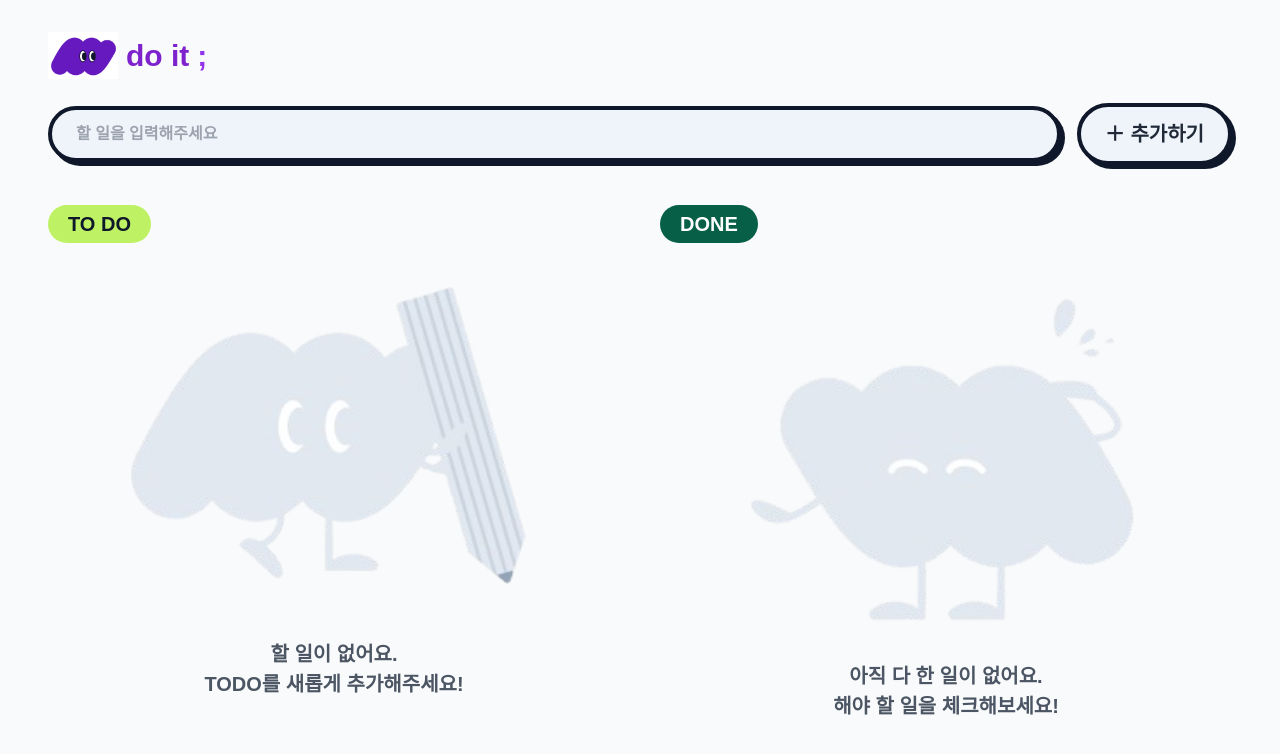
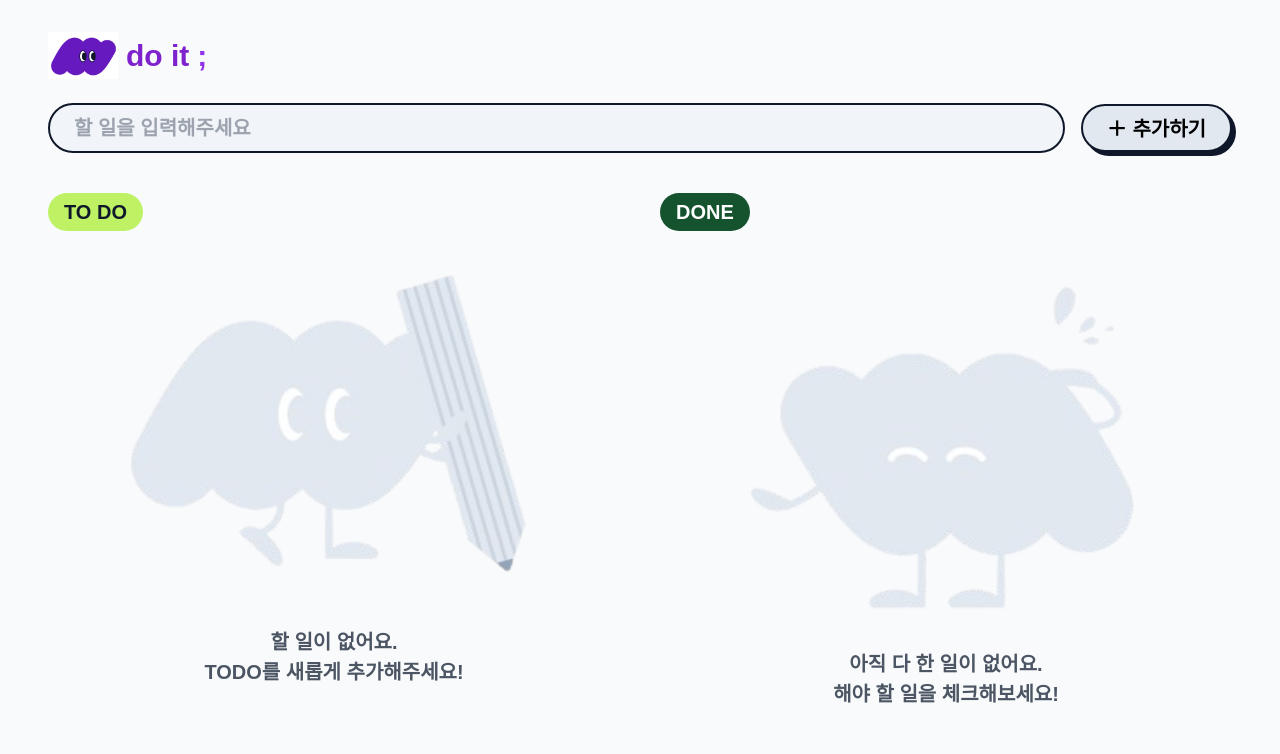
Before and after one commit to Suno7526/Codeit_TodoList, a Next.js app: page / in a window 1280 px wide. Shown: the top 754 px of the page. Built offline with nearby package versions, Linux system fonts and the light colour scheme.

Commit message:
환경에 따라 css 변동 적용

```diff
--- a/src/pages/index.tsx
+++ b/src/pages/index.tsx
@@ -54,25 +54,30 @@ export default function Home() {
     <div className={styles.container}>
       <Header />
 
-      <div className={styles.inputGroup}>
+      <div className="flex flex-row gap-4 mb-10 items-center justify-between md:justify-center">
         <input
           value={input}
           onChange={(e) => setInput(e.target.value)}
           placeholder="할 일을 입력해주세요"
-          className={styles.input}
+          className="flex-1 bg-[#f1f5f9] border-2 border-[#0f172a] rounded-full px-6 py-2 text-gray-800 focus:outline-none"
         />
         <button
           onClick={addTodo}
-          className={styles.addButton}
+          className={`w-12 h-12 md:w-auto md:px-6 py-2 rounded-full border-2 border-[#0f172a] font-semibold shadow-[4px_4px_0_rgba(15,23,42,1)] transition
+            ${input.trim() ? 'bg-violet-600 text-white hover:bg-violet-500' : 'bg-slate-200 text-black cursor-not-allowed'}`}
+          disabled={!input.trim()}
         >
-          ＋ 추가하기
+          <span className="block md:hidden">＋</span>
+          <span className="hidden md:block">＋ 추가하기</span>
         </button>
       </div>
 
-      <div className={styles.todoSections}>
+
+
+      <div className="grid gap-10 w-full mx-auto grid-cols-1 md:grid-cols-1 lg:grid-cols-2">
         <section>
-          <h2 className={styles.todoHeader}>TO DO</h2>
-          <ul className={styles.ul}>
+          <h2 className="bg-lime-300 text-[#0f172a] py-1 px-4 rounded-full font-bold inline-block mb-6">TO DO</h2>
+          <ul className="flex flex-col gap-4">
             {todos.length === 0 ? (
               <div className="flex flex-col items-center gap-2">
                 <Image src="/use.png" alt="use" width={500} height={500} />
@@ -93,8 +98,8 @@ export default function Home() {
         </section>
 
         <section>
-          <h2 className={styles.doneHeader}>DONE</h2>
-          <ul className={styles.ul}>
+          <h2 className="bg-green-900 text-white py-1 px-4 rounded-full font-bold inline-block mb-6">DONE</h2>
+           <ul className="flex flex-col gap-4">
             {doneTodos.length === 0 ? (
               <div className="flex flex-col items-center gap-2">
                 <Image src="/notUse.png" alt="not use" width={500} height={500} />
--- a/src/pages/items.tsx
+++ b/src/pages/items.tsx
@@ -138,38 +138,26 @@ export default function ItemDetail() {
           </div>
         </div>
 
-        <div className="flex flex-col md:flex-row gap-6 mt-8 w-full">
-          <div className="w-full md:w-[40%] h-[25rem] relative flex items-center justify-center bg-[#f8fafc] border-2 border-dashed border-[#d1d5db] rounded-2xl overflow-hidden">
+        <div className="flex flex-col lg:flex-row gap-6 mt-8 w-full">
+          <div className="w-full lg:w-[40%] h-[25rem] flex items-center justify-center bg-[#f8fafc] border-2 border-dashed border-[#d1d5db] rounded-2xl relative">
               {image ? (
                 <>
                   <img src={image} alt="첨부 이미지" className="w-full h-full object-cover" />
                   <label className="absolute bottom-2 right-2 w-10 h-10 flex items-center justify-center bg-white border border-gray-400 rounded-full text-xl cursor-pointer shadow">
-                  <Image src="/editButton.png" alt="use" width={70} height={70} />
-                  <input
-                    type="file"
-                    accept="image/*"
-                    onChange={handleImageChange}
-                    className="hidden"
-                  />
+                    <Image src="/editButton.png" alt="edit" width={70} height={70} />
+                    <input type="file" accept="image/*" onChange={handleImageChange} className="hidden" />
                   </label>
                 </>
               ) : (
-              <label className="cursor-pointer flex flex-col items-center">
-                <div className="text-gray-400 text-4xl">
-                  <Image src="/galary.png" alt="use" width={70} height={70} />
-                </div>
-                <input
-                  type="file"
-                  accept="image/*"
-                  onChange={handleImageChange}
-                  className="hidden"
-                />
+                <label className="cursor-pointer flex flex-col items-center justify-center w-full h-full">
+                  <Image src="/galary.png" alt="gallery" width={70} height={70} />
+                  <input type="file" accept="image/*" onChange={handleImageChange} className="hidden" />
                   <div className="absolute bottom-2 right-2 w-10 h-10 flex items-center justify-center bg-gray-200 rounded-full text-xl">＋</div>
                 </label>
               )}
             </div>
 
-          <div className="w-full md:w-[70%] bg-[#fffbea] rounded-2xl p-6 border border-yellow-200 shadow-inner flex flex-col items-center justify-center">
+          <div className="w-full lg:w-[60%] bg-[#fffbea] rounded-2xl p-6 border border-yellow-200 shadow-inner flex flex-col items-center justify-center">
               <h3 className="text-[#d97706] font-bold mb-2">Memo</h3>
               <div className="w-full h-80 flex items-center justify-center">
                 <textarea
```
Lines whose indentation alone changed are shown as unchanged.
